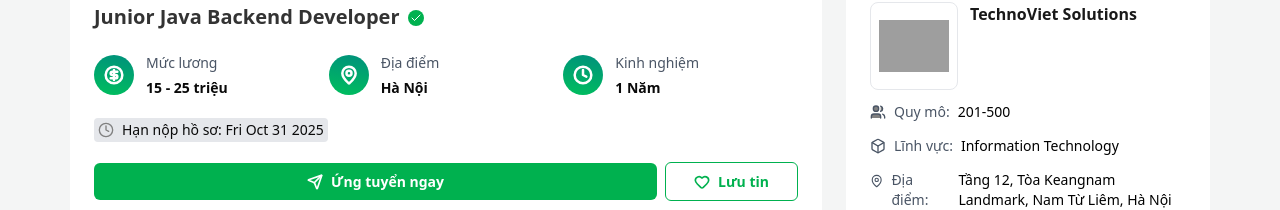
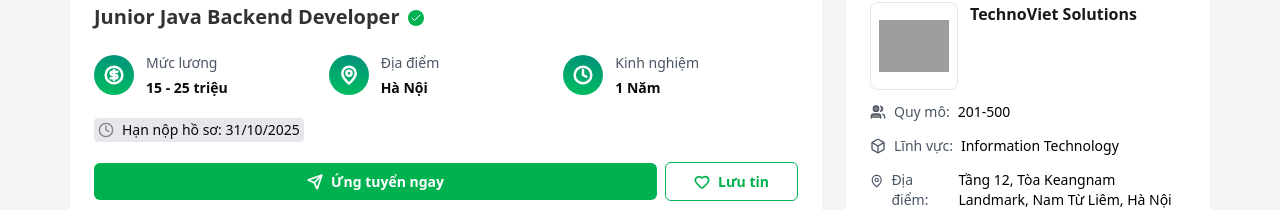
Before and after one commit to Job-Recruitment-Platform/dev-hiring-portal-client, a React (Vite) app: page /jobs in a window 1280 px wide. Shown: the part 97-307 px from the top of the page. Built offline with nearby package versions, Linux system fonts and the light colour scheme; grey boxes are pictures that could not be loaded.

Commit message:
fix: fix format day to dd/mm/yyyy

```diff
--- a/src/pages/job-details/job-info/index.tsx
+++ b/src/pages/job-details/job-info/index.tsx
@@ -54,7 +54,7 @@ export default function JobInfo({ jobInfo }: JobInfoProps) {
          {/*  Deadline  */}
          <div className='flex w-fit items-center gap-x-2 rounded bg-gray-200 px-1 py-0.5 text-sm'>
             <ClockIcon size={16} strokeWidth={2} color='gray' />
-            <div>Hạn nộp hồ sơ: {jobInfo.deadline.toDateString()}</div>
+            <div>Hạn nộp hồ sơ: {jobInfo.deadline.toLocaleDateString('en-GB')}</div>
          </div>
          {/*  Apply Button  */}
          <div className='flex items-center gap-x-2'>
```
